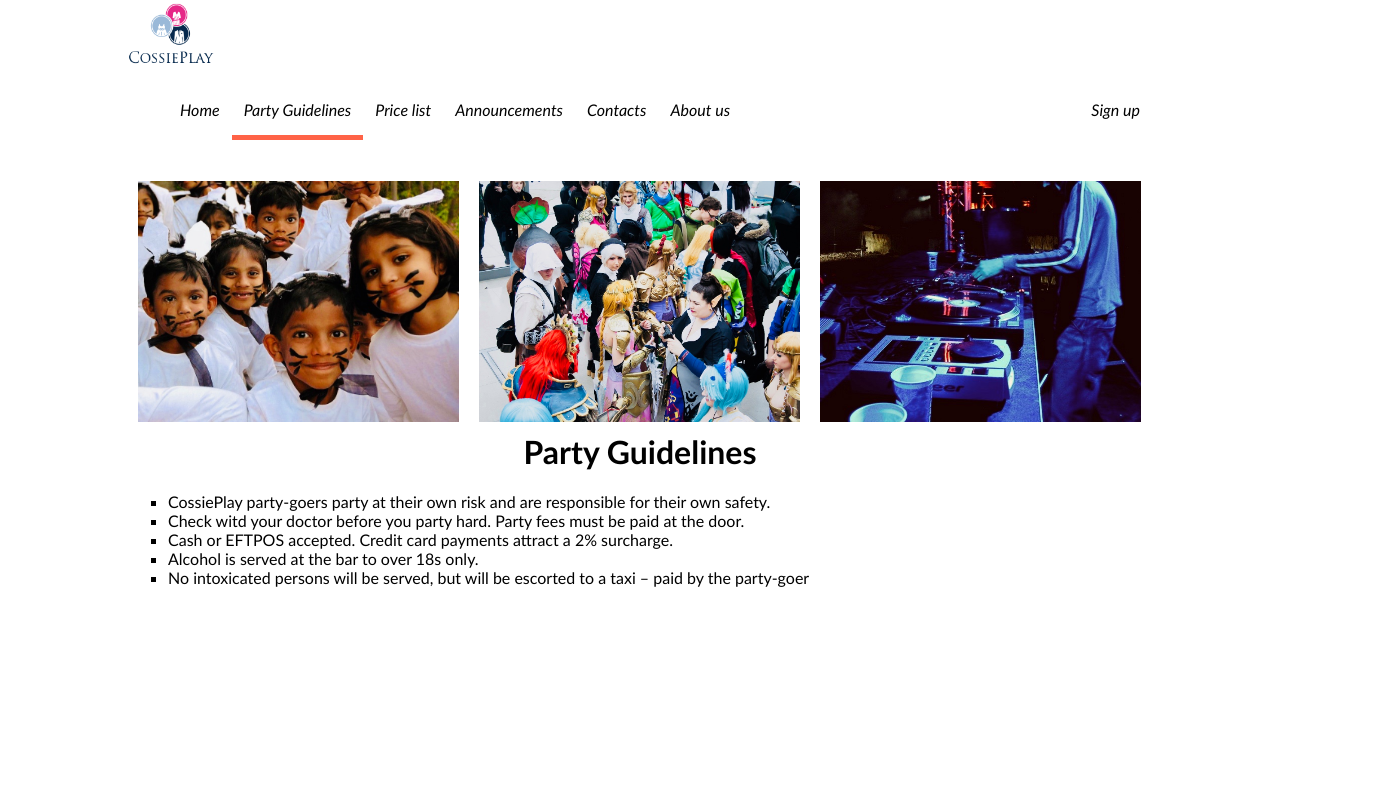
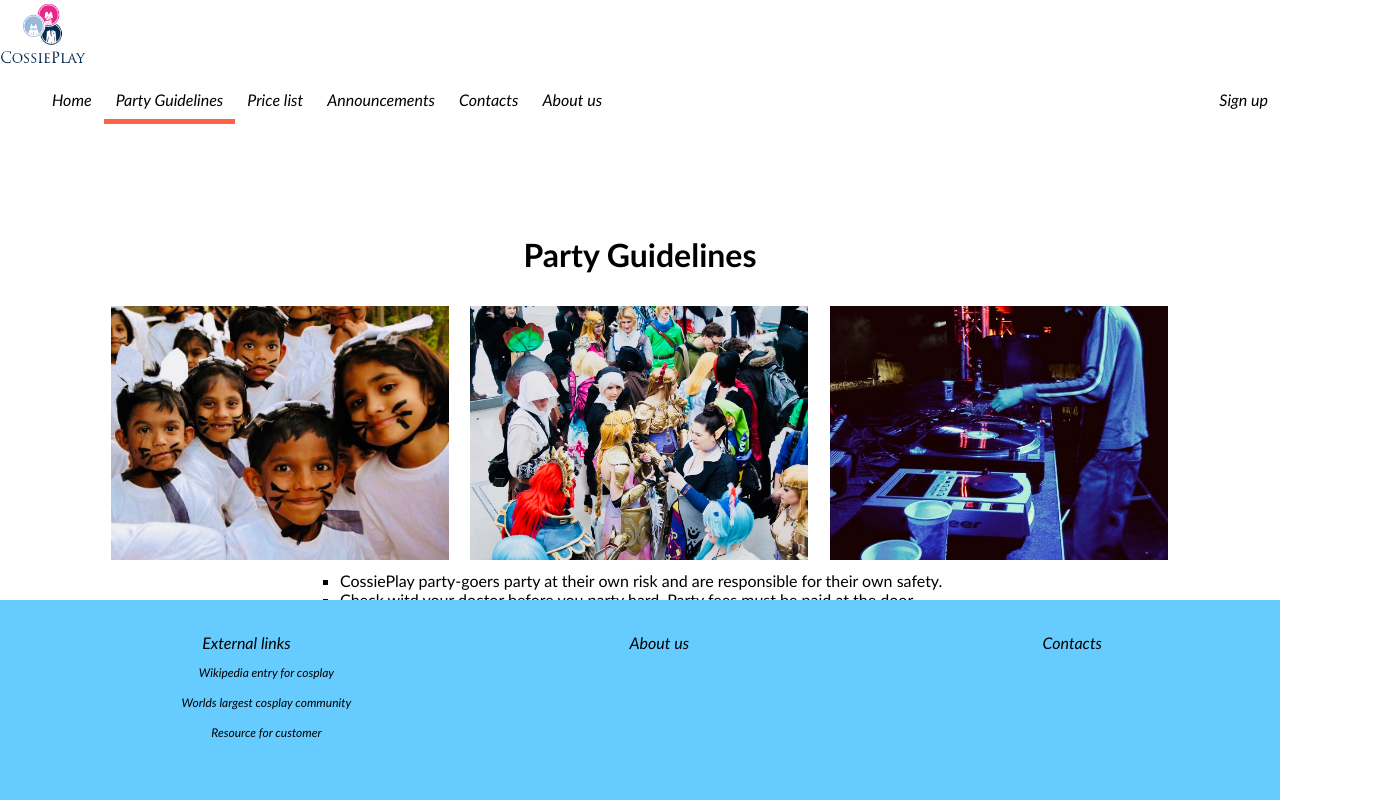
Before and after one commit to hatt1505/CossiePlay, a plain HTML site: page party-guidelines.html in a window 1280 px wide. Shown: the whole page, 1380 px wide, since content can reach past the window. Drawn offline with Linux system fonts and the light colour scheme.

Commit message:
add container div

```diff
--- a/mainstyles.css
+++ b/mainstyles.css
@@ -1,7 +1,7 @@
 @charset "UTF-8";
 /* CSS Document */
 body{
-	margin:auto;
+	margin: inherit;
 	font-family: "Gill Sans", "Gill Sans MT", "Myriad Pro", "DejaVu Sans Condensed", Helvetica, Arial, "sans-serif";
 }
 #body{
@@ -64,7 +64,6 @@ a{
 }
 
 li a{
-	display:block;
 	text-decoration: none;
     color: black;
     text-align: center;
@@ -81,7 +80,7 @@ a:hover{
 	box-shadow: 0 5px 0 tomato;
 }
 
-#herobox h1{
+.herobox h1{
 	color:whitesmoke;
     text-shadow: 2px 2px 4px #000000;
 }
@@ -96,14 +95,15 @@ h4{
 	text-shadow: 1px 1px 2px white, 0 0 25px white, 0 0 5px white;
 }
 
-#herobox{
+.herobox{
     background-repeat: no-repeat;
+	height: 440px;
+    background-size: cover;
+    position: relative;
+	background-image:url(images/FotorCreated2.jpg);}
+.hero-text{
+	clear: left;
 	text-align: center;
-	margin-bottom:100px;
-	height: 440px;
-	background-color: antiquewhite;
-	background-image:url(images/FotorCreated2.jpg);
-	background-size: cover;
 	font-family: Segoe, "Segoe UI", "DejaVu Sans", "Trebuchet MS", Verdana, "sans-serif";
 }
 
@@ -150,13 +150,25 @@ h4{
 
 }
 
-footer {
-	clear:both;
-	margin: auto
+footer, #gl {
+	clear:left;
+
+
+   width: 100%;
+   text-align: center;
+
 }
 
 footer li{
 	display: block
+}
+
+footer{
+	   position:absolute;
+   bottom:0;
+   width:100%;
+   height:200px;   /* Height of the footer */
+   background:#6cf;
 }
 
 
@@ -166,6 +178,7 @@ p{
 
 .list li{
 	list-style-type: square;
+	text-align: justify
 }
 
 .col-img-left img{
@@ -233,6 +246,7 @@ tr:hover {background-color:#f5f5f5;}
 .p-2-col{
 	width:50%;
 
+
 }
 
 #left {
@@ -242,3 +256,13 @@ tr:hover {background-color:#f5f5f5;}
 #right p{
 	margin-left: 50px
 }
+
+.container{
+	margin:100px;
+
+}
+
+.container p{
+	clear:both;
+	text-align: center
+}
--- a/party-guidelines.html
+++ b/party-guidelines.html
@@ -6,7 +6,7 @@
 <link href="mainstyles.css" rel="stylesheet" type="text/css">
 </head>
 
-<body id="body">
+<body>
 	<header>
 	  <img src="images/logo.png" alt="" width="86" height="66">
 
@@ -22,17 +22,40 @@
 				<li style="float:right"><a href="signup.html">Sign&nbsp;up</a></li>
 		  </ul>
 		</nav>
+<div class="container">
+  <h1>Party Guidelines</h1>
   <div class="col"><img src="images/rabbits1.jpg" alt="alice in wonderland"></div>
   <div class="col"><img src="images/fair3.jpg" alt=""></div>
   <div class="col"><img src="images/party1.jpg" alt=""></div>
-<h1 style="clear:left">Party Guidelines</h1>
-<div class="list">
-  <ul><li>CossiePlay party-goers party at their own risk and are responsible for their own safety.</li> <li>Check witd your doctor before you party hard.
+
+  <div class="list" style="margin-left: 200px" id="gl">
+    <ul>
+      <li>CossiePlay party-goers party at their own risk and are responsible for their own safety.</li>
+      <li>Check witd your doctor before you party hard.
       Party fees must be paid at the door.</li> <li>Cash or EFTPOS accepted.
           Credit card payments attract a 2% surcharge.
           </li>
       <li>Alcohol is served at the bar to over 18s only. </li>
     <li>No intoxicated persons will be served, but will be escorted to a taxi – paid by the party-goer</li></ul>
   </div>
+</div>
+<footer>
+	<ul>
+            <div class="col">
+  <li><a href="links.html">External links</a></li>
+              <ul>
+                <li>
+                <a href="https://en.wikipedia.org/wiki/Cosplay">Wikipedia entry for cosplay</a></li>
+                <li><a href="http://www.cosplay.com">Worlds largest cosplay community</a></li>
+                <li><a href="http://www.cosplaytutorial.com/index.php">Resource for customer</a></li></ul>
+            </div>
+            <div class="col">
+  <li><a href="about-us.html">About us</a></li>
+            </div>
+            <div class="col">
+              <li><a href="contact.html">Contacts</a></li>
+            </div>
+      </ul>
+</footer>
 	</body>
 </html>
```
Also changed, not shown: About-us.html (+25 -7 lines), announcement.html (+21 -3 lines), contact.html (+19 -1 lines), index.html (+11 -6 lines), links.html (+19 -1 lines), price.html (+21 -3 lines), signup.html (+19 -1 lines), images/FotorCreated2 2.jpg (added), 1 other file. Lines whose indentation alone changed are shown as unchanged.
